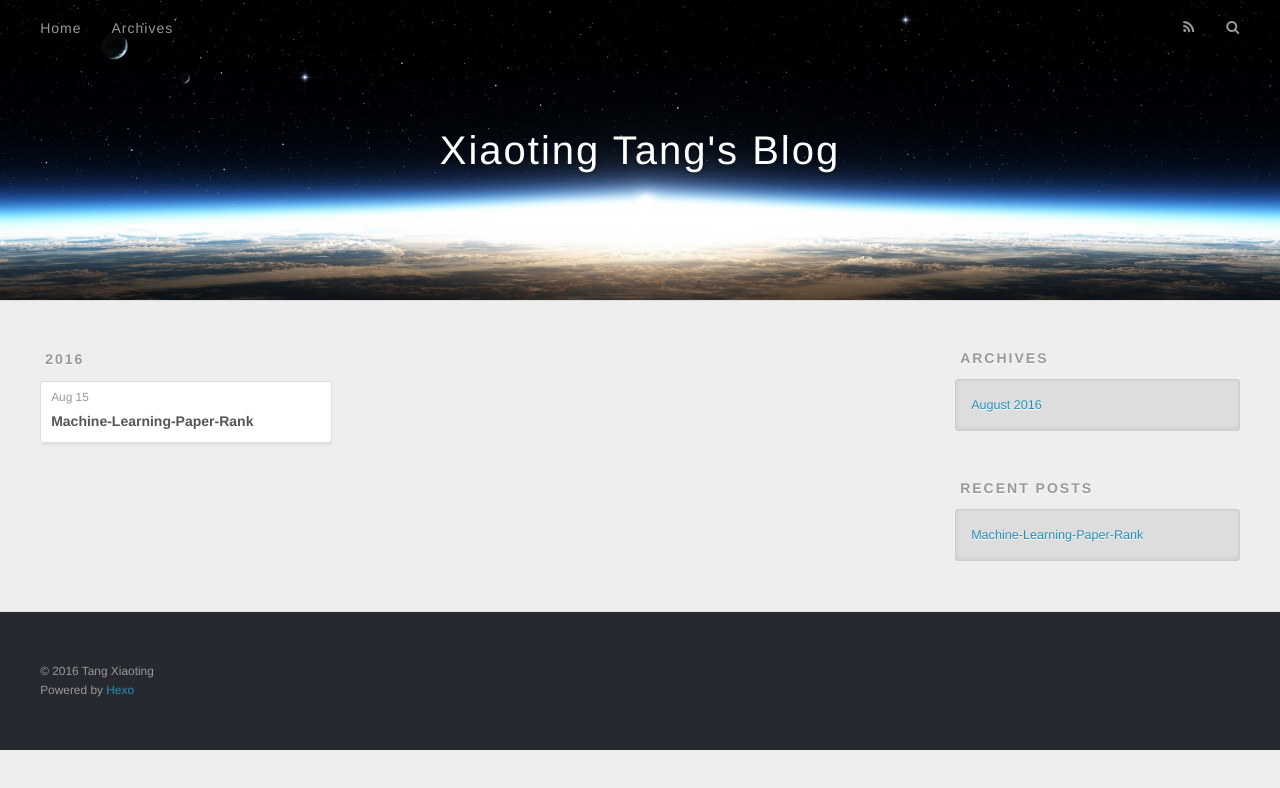
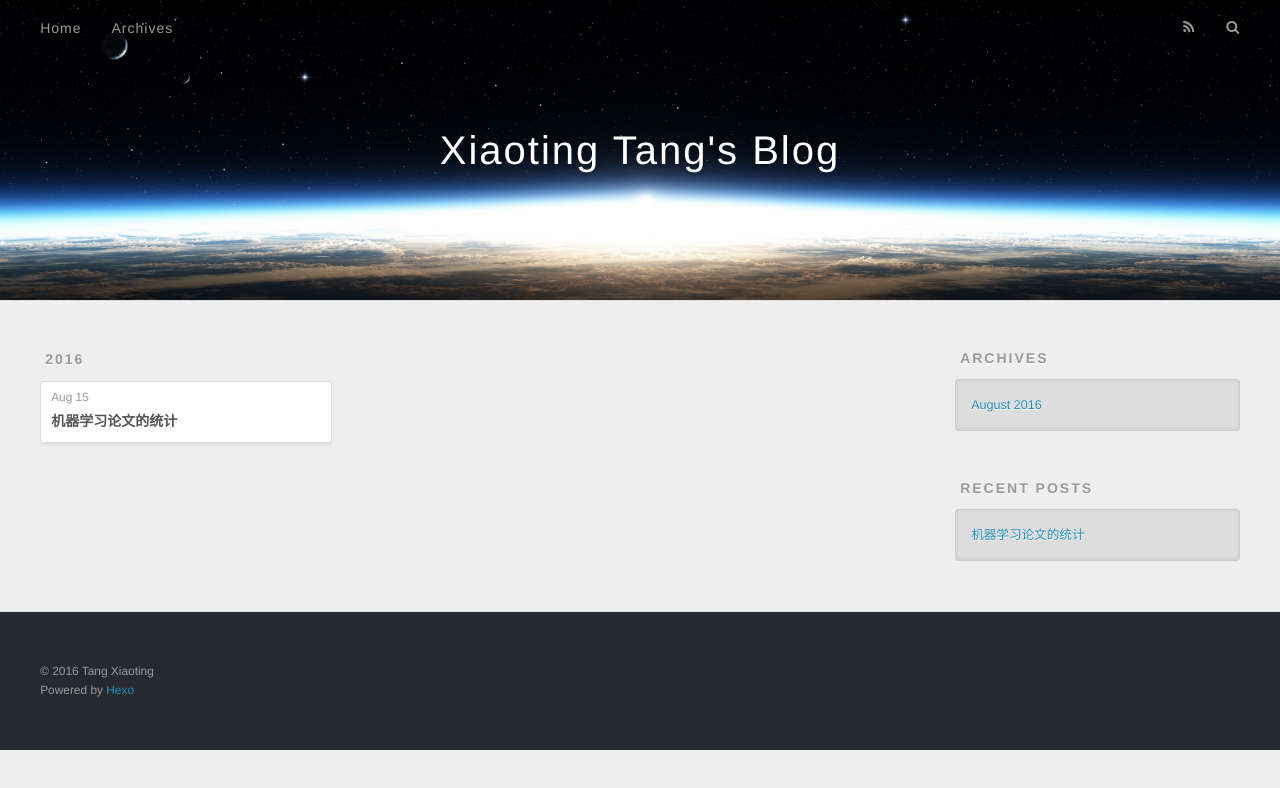
Before and after one commit to xiaottang2/xiaottang2.github.io, a plain HTML site: page archives/index.html in a window 1280 px wide. Drawn offline with nearby package versions, Linux system fonts and the light colour scheme.

Commit message:
Site updated: 2016-08-15 17:04:01

```diff
--- a/archives/index.html
+++ b/archives/index.html
@@ -84,7 +84,7 @@
 
 
     <h1 itemprop="name">
-      <a class="archive-article-title" href="/2016/08/15/Machine-Learning-Scholar-Rank/">Machine-Learning-Paper-Rank</a>
+      <a class="archive-article-title" href="/2016/08/15/Machine-Learning-Scholar-Rank/">机器学习论文的统计</a>
     </h1>
 
 
@@ -125,7 +125,7 @@
       <ul>
 
           <li>
-            <a href="/2016/08/15/Machine-Learning-Scholar-Rank/">Machine-Learning-Paper-Rank</a>
+            <a href="/2016/08/15/Machine-Learning-Scholar-Rank/">机器学习论文的统计</a>
           </li>
 
       </ul>
```
Also changed, not shown: 2016/08/15/Machine-Learning-Scholar-Rank/index.html (+6 -6 lines), archives/2016/08/index.html (+2 -2 lines), archives/2016/index.html (+2 -2 lines), index.html (+2 -2 lines).
